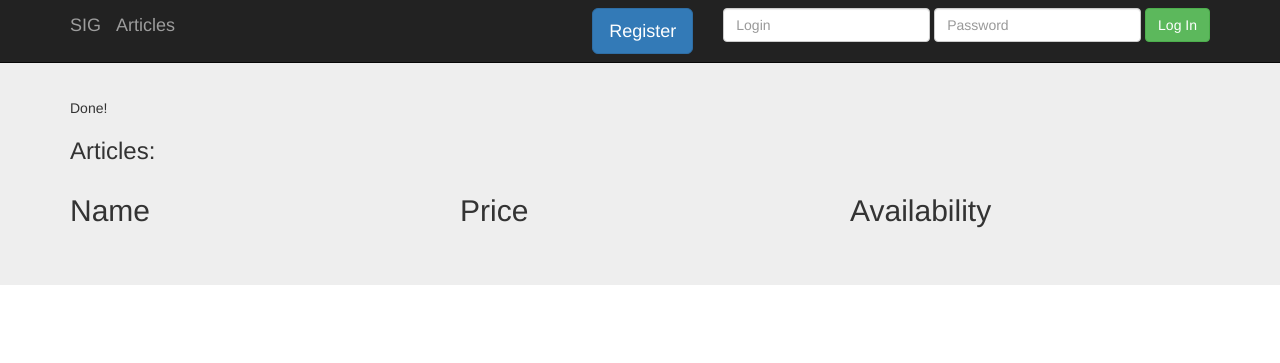
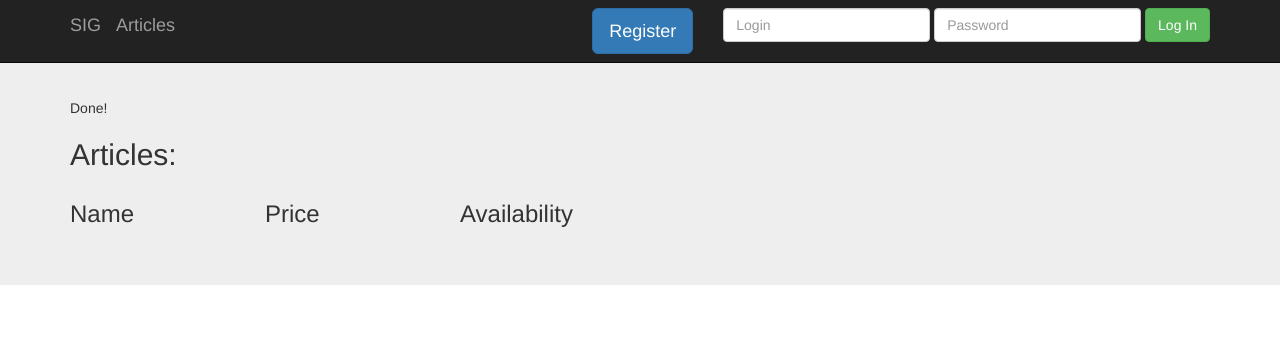
Before and after one commit to pan-mroku/SIG, a Django app: page /article/ in a window 1280 px wide. Shown: the top 363 px of the page. Run offline with Django 3.2, Linux system fonts and the light colour scheme; data that the repository does not hold is empty; some libraries are stand-ins or nearby versions.

Commit message:
Ladniejsze towary

```diff
--- a/article/templates/article_list.html
+++ b/article/templates/article_list.html
@@ -6,16 +6,16 @@
 <div class="jumbotron">
   <div class="container">
   	{{ info }}
-    <h3>Articles: </h3>
+    <h2>Articles: </h2>
     <div class="row">
-      <div class="col-md-4">
-        <h2>Name</h2>
+      <div class="col-md-2">
+        <h3>Name</h3>
       </div>
-      <div class="col-md-4">
-        <h2>Price</h2>
+      <div class="col-md-2">
+        <h3>Price</h3>
       </div>
-      <div class="col-md-4">
-        <h2>Availability</h2>
+      <div class="col-md-2">
+        <h3>Availability</h3>
       </div>
 	</div>
   </div>
@@ -26,28 +26,38 @@
 	  {% endif %}
       <div class="container">
       <div class="row">
-        <div class="col-md-4">
+	  {% if not forloop.counter|divisibleby:2 %}
+        <b>
+	  {% endif %}
+        <div class="col-md-2">
           <p>{{ Article.Name }}</p>
         </div>
-        <div class="col-md-4">
+        <div class="col-md-2">
           <p>{{ Article.Price }}</p>
         </div>
-        <div class="col-md-4">
+        <div class="col-md-2">
           <p>{{ Article.Availability }}</p>
         </div>
+	  {% if not forloop.counter|divisibleby:2 %}
+        </b>
+	  {% endif %}
+        <div class="col-md-2">
         <div class="col-md-4">
 			<form action="{% url 'ArticleEdit'  %}" method="GET">
               <input type="hidden" name="id" value="{{ Article.id }}" />
               <input type="submit" value="Edit" class="btn btn-default"  />
             </form>
+        </div>
+		<div class="col-md-4">
             <form action="{% url 'ArticleDel' %}" method="GET">
               <input type="hidden" name="id" value="{{ Article.id }}" />
               <input type="submit" value="Delete" class="btn btn-default" />
             </form>
         </div>
         </div>
-	  </div>
-	  {% if forloop.counter0|divisibleby:2 %}
+      </div>
+      </div>
+	  {% if forloop.counter|divisibleby:2 %}
         </div>
 	  {% endif %}
     {% endfor %}
```
